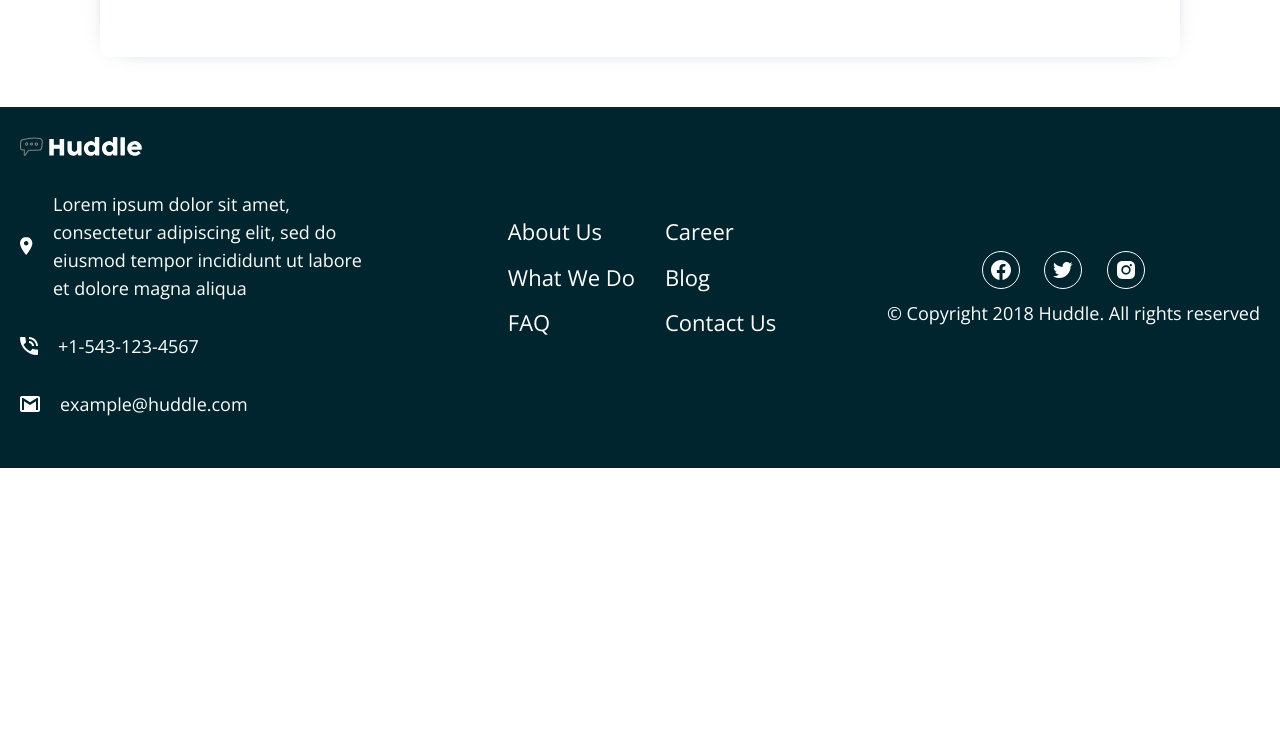
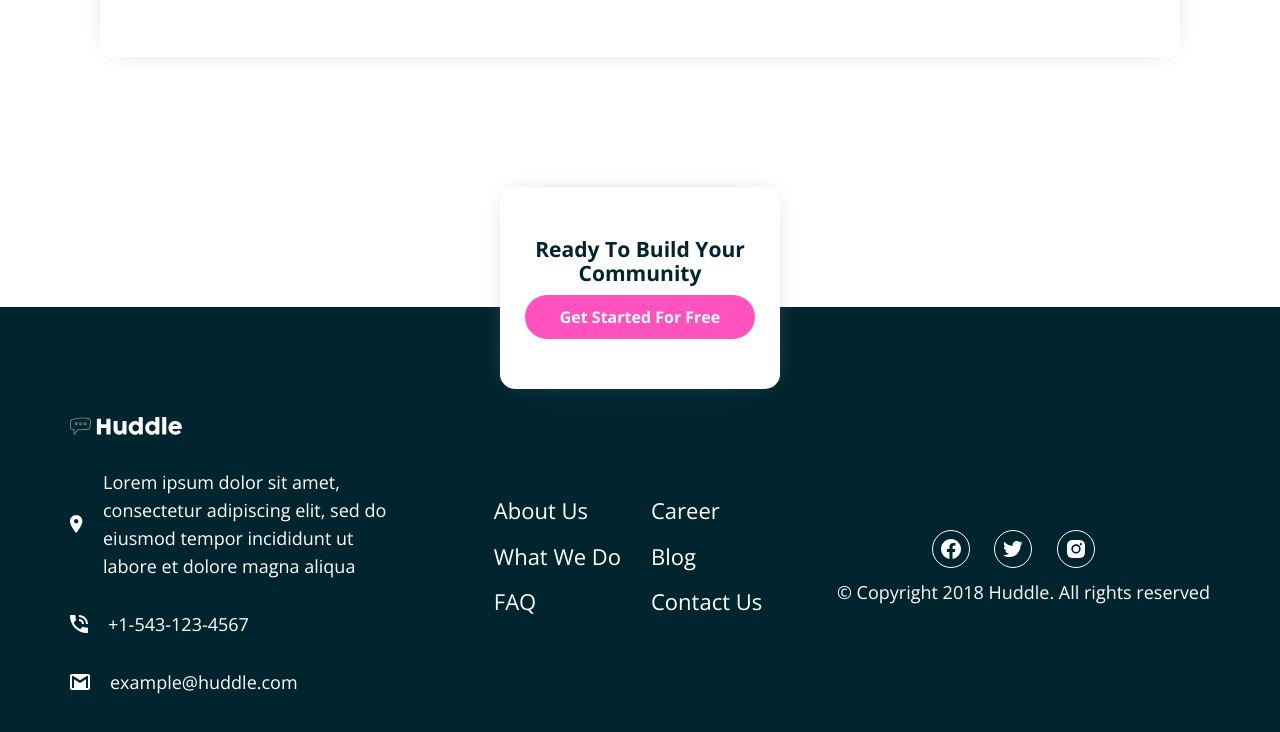
Before and after one commit to JorgeDevJ/huddle-landing-page-with-alternating-feature-blocks-master, a plain HTML site: page index.html in a window 1280 px wide. Shown: the part 1794-2526 px from the top of the page. Before the commit the page ends 2262 px from the top, so only its background shows below. Drawn offline with nearby package versions, Linux system fonts and the light colour scheme.

Commit message:
jorge
correcciones

```diff
--- a/index.html
+++ b/index.html
@@ -73,6 +73,14 @@
     </section>
 
   </main>
+  <section class="tajet_foot">
+    <div class="cont_tarj_foot">
+    <h3>Ready To Build Your Community</h3>
+    <div class="button_p button_p__modif_text_heading">
+      <span>Get Started For Free</span>
+    </div>
+  </div>
+  </section>
   <footer class="foot_bg_cont">
     <div class="footer_cont_contain">
 
--- a/style/app.css
+++ b/style/app.css
@@ -141,7 +141,7 @@ a{
 /*section_main*/
 /*design of tarjet*/
 .cont_main_section{
-    margin: 5rem 0;
+    margin: 5rem 0 25rem 0;
     padding: 0 2rem;
 }
 .cont_tarjet{
@@ -169,6 +169,32 @@ a{
     margin-top: 15px;
     line-height: 25px;
 }
+.tajet_foot{
+    margin: 0 2rem;
+    margin-top: -12rem;
+    left: 0;
+    right: 0;
+    position: absolute;
+    display: flex;
+    flex-direction: column;
+    align-items: center;
+    justify-content: center;
+    padding: 5rem 3rem;
+    background-color: #fff;
+    box-shadow: 0 0 25px -15px var(--color-grayish-blue);
+    border-radius: 15px;
+}
+.cont_tarj_foot{
+    text-align: center;
+    display: flex;
+    flex-direction: column;
+    align-items: center;
+    justify-content: center;
+}
+.cont_tarj_foot .button_p__modif_text_heading{
+    margin-top: 1rem;
+    margin-bottom: 0;
+}
 /*footer_cont*/
 footer[class]{
     background-color: var(--color-dark-cyan);
@@ -177,7 +203,7 @@ footer img.img_log, img.social_icon{
     filter: invert(100%) sepia(10) saturate(0);
 }
 .footer_cont_contain{
-    padding: 2rem;
+    padding: 12rem 2rem 2rem 2rem;
 }
 .footer_cont_contain nav.nav_foo ul > li{
     margin-bottom: 3rem;
@@ -279,8 +305,13 @@ footer img.img_log, img.social_icon{
     .tarjet_text p{
         font-size: 17px;
     }
+    .tajet_foot{
+        margin: 0 50rem;
+        margin-top: -12rem;
+    }
     /*footer*/
     .footer_cont_contain{
+        padding: 10rem 7rem;
         display: flex;
         justify-content: space-between;
         align-items: center;
@@ -299,4 +330,7 @@ footer img.img_log, img.social_icon{
     nav[class="nav_foo"]{
         display: flex;
     }
+    /* .copy{
+        margin-top: 65%;
+    } */
 }
```
